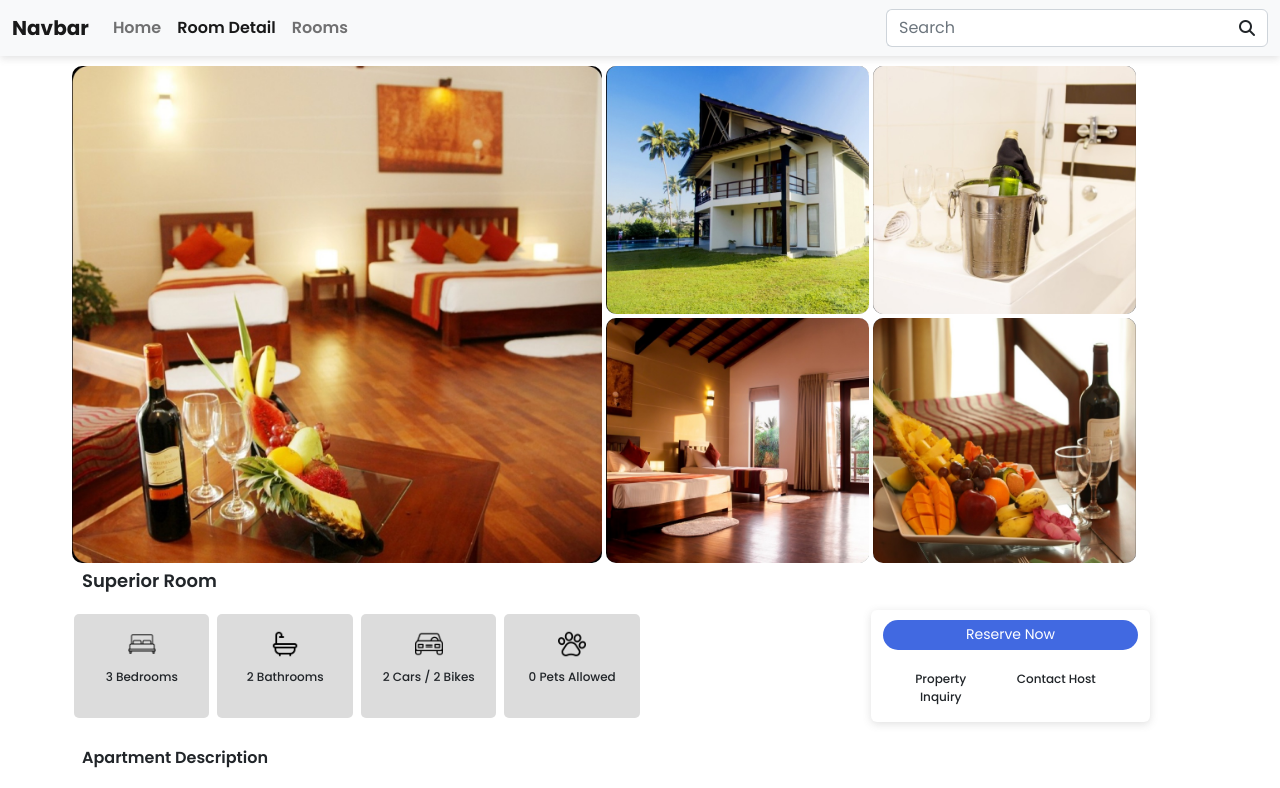
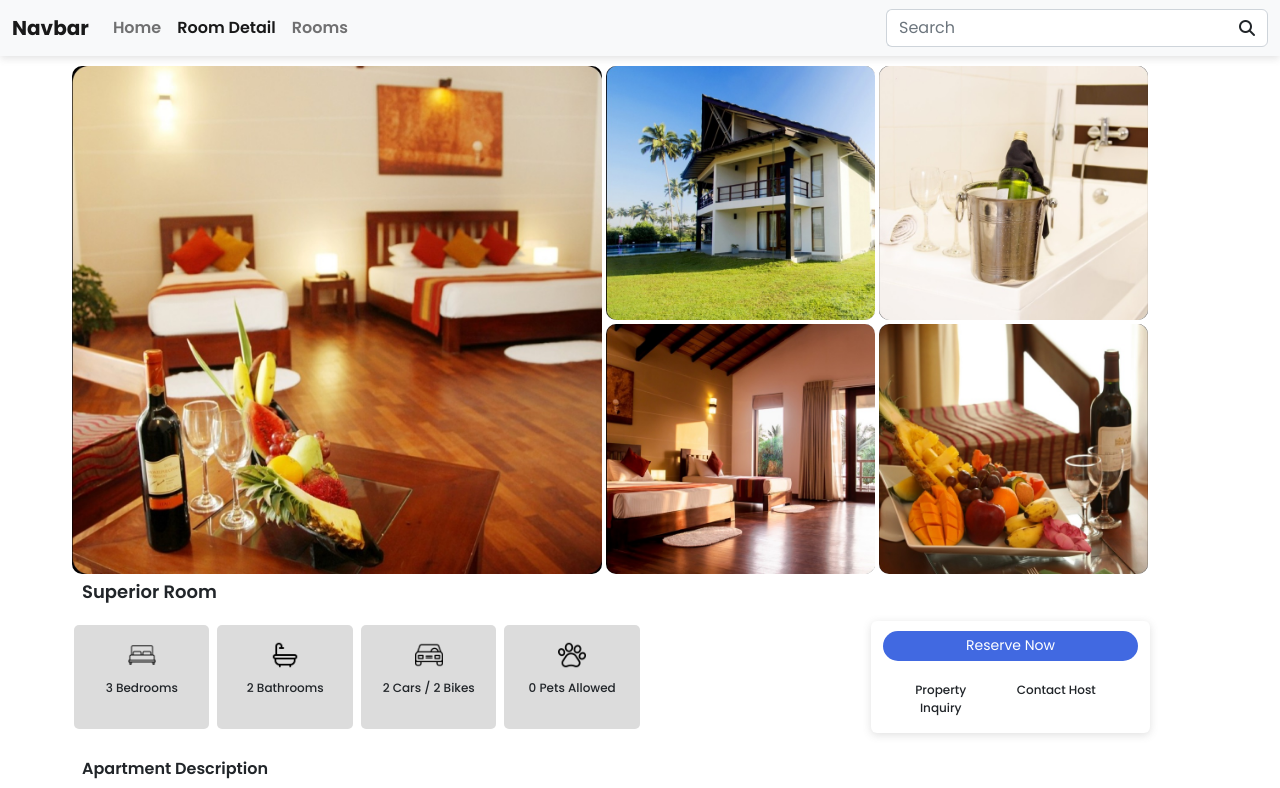
Before and after one commit to aminduishara/ehm, a React (Create React App) app: page /roomdetail in a window 1280 px wide. Shown: the top 788 px of the page. Built offline with nearby package versions, Linux system fonts and the light colour scheme.

Commit message:
Padding change on Images

```diff
--- a/src/pages/RoomDetails/RoomDetails.js
+++ b/src/pages/RoomDetails/RoomDetails.js
@@ -25,7 +25,7 @@
                 <div className="col-md-6 row">
                     <img src={img1} className="col-md-12 img__cl1" />
                 </div>
-                <div className="col-md-6 row">
+                <div className="col-md-6 row pe-0">
                     <img src={img2} className="col-md-6 img__cl2" />
                     <img src={img3} className="col-md-6 img__cl2" />
                     <img src={img4} className="col-md-6 img__cl2" />
```
